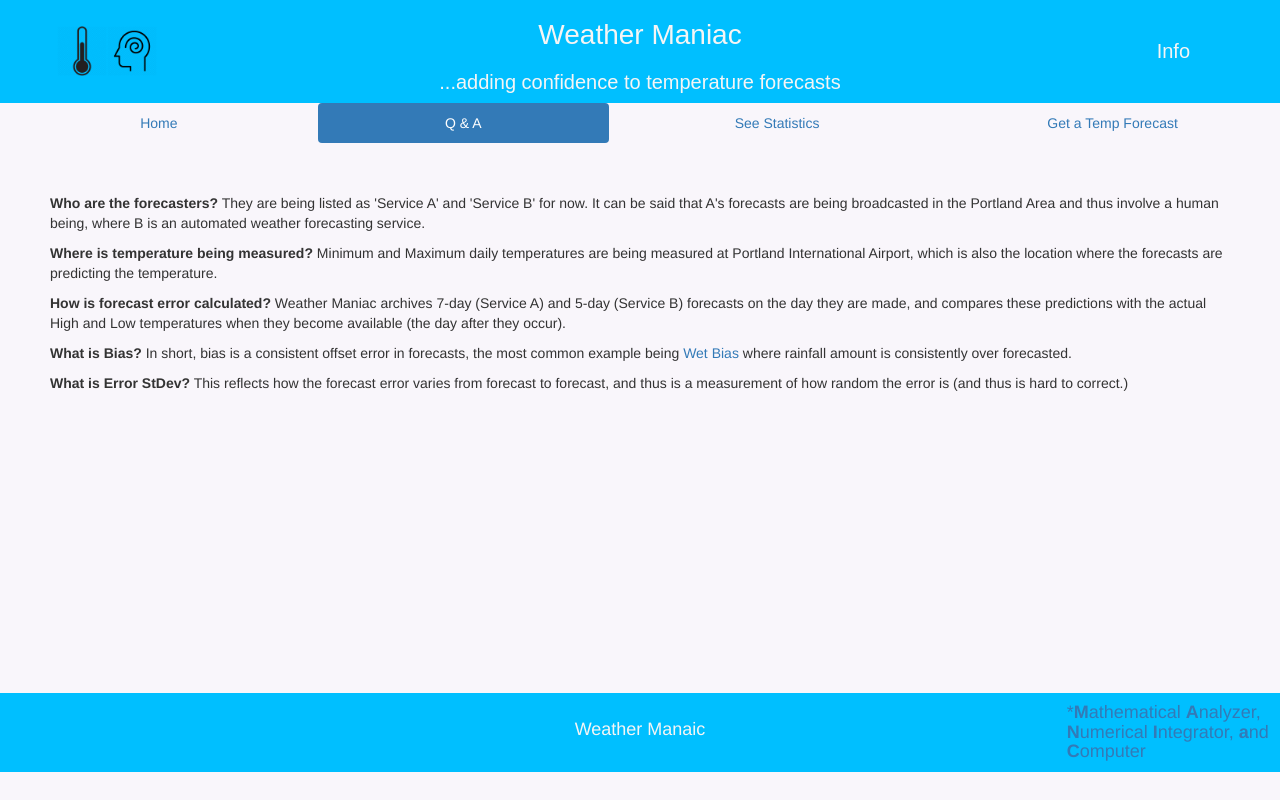
After one commit to echase6/weather_maniac, a Django app: page /faq in a window 1280 px wide. The commit adds this page. Run offline with Django 3.2, Linux system fonts and the light colour scheme; some libraries are stand-ins or nearby versions.

Commit message:
adding faq page; cleaned up statistics page

```diff
--- a/weather_maniac/models.py
+++ b/weather_maniac/models.py
@@ -5,7 +5,7 @@ import datetime
 
 SOURCES = ['html', 'api']
 SOURCE_TO_LENGTH = {'html': 7, 'api': 5}
-SOURCE_TO_NAME = {'html': 'Source 1', 'api': 'Source 2'}
+SOURCE_TO_NAME = {'html': 'Service A', 'api': 'Service B'}
 TYPES = ['max', 'min']
 LOCATIONS = {'AURORA STATE AIRPORT OR US': 'AUR',
              'OREGON CITY OR US': 'OCO',
--- a/weather_maniac/static/weather_maniac/site.css
+++ b/weather_maniac/static/weather_maniac/site.css
@@ -1,14 +1,16 @@
 body {
-  font-family: 'Questrial', serif;
-  font-size: 24px;
+  font-family: 'Helvetica', sans-serif;
+  font-size: 14px;
   /*position:fixed;*/
   display: flex;
   width: 100%;
   flex-direction: column;
   overflow: scroll;
+  background-color: #f9f6fb;
 }
 
 header {
+  font-family: 'Freight Sans Pro', sans-serif;
   background-color: DeepSkyBlue;
   display: flex;
   flex-direction: row;
@@ -34,7 +36,7 @@ header > div:last-child {
 header > div > h1 {
   text-align: center;
   color: WhiteSmoke;
-  font-size: 48px;
+  font-size: 28px;
   /*flex: 1;*/
 }
 
--- /dev/null
+++ b/weather_maniac/templates/weather_maniac/faq.html
@@ -0,0 +1,71 @@
+<!DOCTYPE html>
+{% load staticfiles %}
+<html lang="en">
+  <head>
+    <meta charset="utf-8">
+    <title>Weather Maniac</title>
+    <!-- <link rel="stylesheet" type="text/css"
+          href="https://fonts.googleapis.com/css?family=Cha"> -->
+    <link rel="stylesheet" href="http://maxcdn.bootstrapcdn.com/bootstrap/3.3.7/css/bootstrap.min.css">
+    <link rel="stylesheet" type="text/css" href="{% static 'weather_maniac/site.css' %}">
+  </head>
+  <body>
+    <header>
+      <div>
+        <img src="{% static 'weather_maniac/thermo.png' %}" style="width:50px;height:50px">
+        <img src="{% static 'weather_maniac/maniac.png' %}" style="width:50px;height:50px">
+      </div>
+      <div>
+      <h1>Weather Maniac</h1>
+      <h2>...adding confidence to temperature forecasts</h2>
+      </div>
+      <div>
+        <h4>Info</h4>
+      </div>
+  </header>
+  <nav>
+    <ul class="nav nav-pills nav-justified">
+  <li><a href="{% url 'index' %}">Home</a></li>
+  <li class="active"><a href="{% url 'faq' %}">Q &amp A</a></li>
+  <li><a href="{% url 'statistics' %}">See Statistics</a></li>
+  <li><a href="{% url 'prediction' %}">Get a Temp Forecast</a></li>
+</ul>
+  </nav>
+  <main>
+    <div>
+      <p>
+      <strong>Who are the forecasters?</strong> They are being listed as 'Service A'
+      and 'Service B' for now.  It can be said that A's forecasts are being
+      broadcasted in the Portland Area and thus involve a human being, where
+      B is an automated weather forecasting service.
+    </p>
+  <p>
+    <strong>Where is temperature being measured?</strong> Minimum and Maximum
+    daily temperatures are being measured at Portland International Airport,
+    which is also the location where the forecasts are predicting the temperature.
+    </p>
+    <p>
+    <strong>How is forecast error calculated?</strong> Weather Maniac archives
+    7-day (Service A) and 5-day (Service B) forecasts on the day they are made, and
+    compares these predictions with the actual High and Low temperatures when
+    they become available (the day after they occur).
+  </p>
+    <p>
+    <strong>What is Bias?</strong> In short, bias is a consistent offset error in
+    forecasts, the most common example being <a href="https://en.wikipedia.org/wiki/Wet_bias">Wet Bias</a>
+    where rainfall amount is consistently over forecasted.
+  </p>
+    <p>
+    <strong>What is Error StDev?</strong> This reflects how the forecast error
+    varies from forecast to forecast, and thus is a measurement of how random
+    the error is (and thus is hard to correct.)
+  </p>
+</div>
+</main>
+  <footer>
+    <div></div>  <!-- Place holder to make label centered -->
+    <label><h4>Weather Manaic</h4></label>
+    <a href="https://en.wikipedia.org/wiki/MANIAC_I"><h4>*<b>M</b>athematical <b>A</b>nalyzer, <b>N</b>umerical <b>I</b>ntegrator, <b>a</b>nd <b>C</b>omputer</h4></a>
+  </footer>
+  </body>
+</html>
--- a/weather_maniac/urls.py
+++ b/weather_maniac/urls.py
@@ -8,6 +8,7 @@ urlpatterns = [
     url(r'^admin/', admin.site.urls),
     url(r'^$', views.render_index, name='index'),
     url(r'^statistics$', views.render_statistics, name='statistics'),
+    url(r'^faq$', views.render_faq, name='faq'),
     url(r'^prediction$', views.render_prediction, name='prediction'),
     url(r'^graph$', views.render_graph, name='graph'),
     url(r'^json$', views.return_json, name='json')
--- a/weather_maniac/views.py
+++ b/weather_maniac/views.py
@@ -9,6 +9,11 @@ from . import models
 def render_index(request):
     """Render the index (landing) page."""
     return render(request, 'weather_maniac/index.html')
+
+
+def render_faq(request):
+    """Render the faq page."""
+    return render(request, 'weather_maniac/faq.html')
 
 
 def render_statistics(request):
```
Also changed, not shown: weather_maniac/static/weather_maniac/statistics.css (+21 -4 lines), weather_maniac/templates/weather_maniac/index.html (+6 -5 lines), weather_maniac/templates/weather_maniac/prediction.html (+5 -4 lines), weather_maniac/templates/weather_maniac/statistics.html (+19 -15 lines), README.md.
